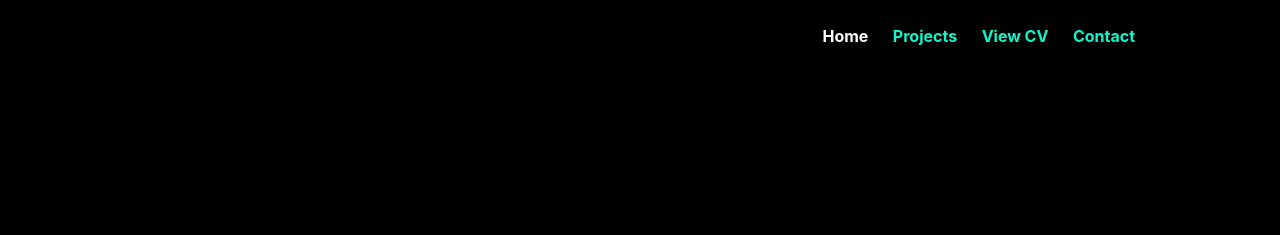
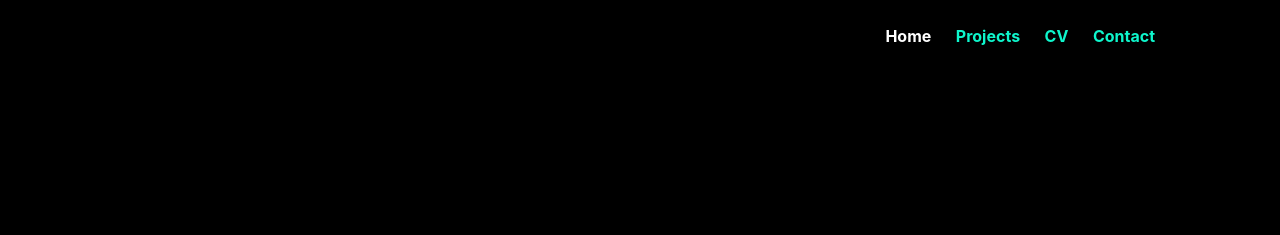
Before and after one commit to samdotola/oronti-DEV, a plain HTML site: page index.html in a window 1280 px wide. Shown: the top 235 px of the page. Drawn offline with nearby package versions, Linux system fonts and the light colour scheme.

Commit message:
Update2 index.html

```diff
--- a/index.html
+++ b/index.html
@@ -95,8 +95,8 @@
         <ul class="listd text-white" style="text-align: right;">
           <a style="margin-right: 20px; padding-top: 0px; color: white; font-weight: bold;" href="">Home</a>
           <a style="margin-right: 20px; color: #0ef6cc; font-weight: bold;" href="https://github.com/samdotola">Projects</a>
-          <a style="margin-right: 20px; color: #0ef6cc; font-weight: bold;" href="">View CV</a>
-          <a style="margin-right: 60px; color: #0ef6cc; font-weight: bold;" href="https://twitter.com/samdotola">Contact</a>
+          <a style="margin-right: 20px; color: #0ef6cc; font-weight: bold;" href="">CV</a>
+          <a style="margin-right: 40px; color: #0ef6cc; font-weight: bold;" href="https://twitter.com/samdotola">Contact</a>
         </ul>
       </a>
 
```
